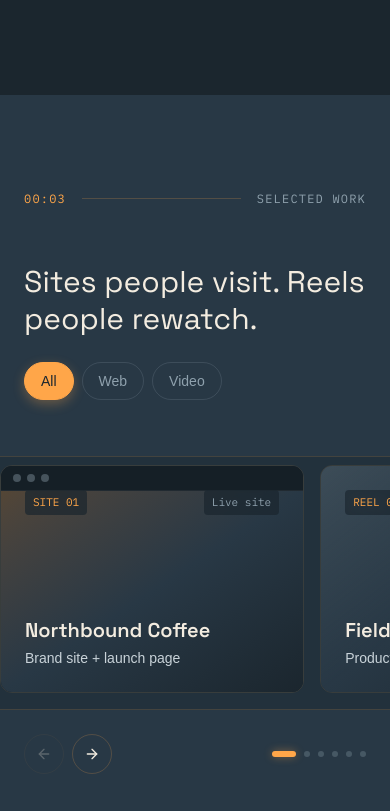
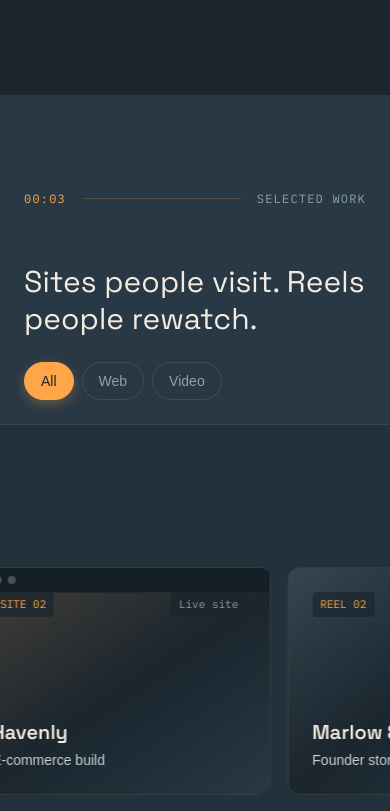
Before and after one commit to JaaniStudio/jaanistudio, a Next.js app: page / in a window 390 px wide. Shown: the part 4013-4824 px from the top of the page. Built offline with nearby package versions, Linux system fonts and the light colour scheme.

Commit message:
upd: slider move on scroll

```diff
--- a/app/components/Portfolio.tsx
+++ b/app/components/Portfolio.tsx
@@ -1,9 +1,8 @@
 'use client';
 
-import { useEffect, useRef, useState, startTransition } from 'react';
-import { motion, useInView, AnimatePresence } from 'framer-motion';
-import type { PointerEvent as ReactPointerEvent, MouseEvent as ReactMouseEvent } from 'react';
-import { Play, ArrowUpRight, ArrowLeft, ArrowRight } from 'lucide-react';
+import { useRef, useState } from 'react';
+import { motion, useInView, AnimatePresence, useScroll, useTransform } from 'framer-motion';
+import { Play, ArrowUpRight } from 'lucide-react';
 import TiltCard from './TiltCard';
 
 type ProjectType = 'web' | 'video';
@@ -83,81 +82,32 @@ const FILTERS: { label: string; value: 'all' | ProjectType }[] = [
 
 export default function Portfolio() {
   const [filter, setFilter] = useState<'all' | ProjectType>('all');
-  const [activeIndex, setActiveIndex] = useState(0);
-  const containerRef = useRef<HTMLDivElement>(null);
-  const dragState = useRef({ isDragging: false, startX: 0, startScroll: 0, moved: false });
-  const prevFilterRef = useRef(filter);
 
   const sectionRef = useRef<HTMLElement>(null);
   const isInView = useInView(sectionRef, { once: true, margin: '-80px' });
+  const trackRef = useRef<HTMLDivElement>(null);
 
   const filtered = filter === 'all' ? PROJECTS : PROJECTS.filter((p) => p.type === filter);
 
-  useEffect(() => {
-    if (prevFilterRef.current !== filter) {
-      prevFilterRef.current = filter;
-      startTransition(() => setActiveIndex(0));
-      containerRef.current?.scrollTo({ left: 0, behavior: 'auto' });
-    }
-  }, [filter]);
+  const { scrollYProgress } = useScroll({
+    target: sectionRef,
+    offset: ['start end', 'end start'],
+  });
 
-  const scrollToIndex = (index: number) => {
-    const container = containerRef.current;
-    if (!container) return;
-    const clamped = Math.max(0, Math.min(index, filtered.length - 1));
-    const card = container.children[clamped] as HTMLElement | undefined;
-    card?.scrollIntoView({ behavior: 'smooth', inline: 'start', block: 'nearest' });
-    setActiveIndex(clamped);
-  };
-
-  const handleScroll = () => {
-    const container = containerRef.current;
-    if (!container) return;
-    let closest = 0;
-    let closestDist = Infinity;
-    Array.from(container.children).forEach((child, i) => {
-      const el = child as HTMLElement;
-      const dist = Math.abs(el.offsetLeft - container.scrollLeft);
-      if (dist < closestDist) {
-        closestDist = dist;
-        closest = i;
-      }
+  const x = useTransform(scrollYProgress, (value) => {
+    const track = trackRef.current;
+    if (!track) return '0px';
+    const parent = track.parentElement;
+    if (!parent) return '0px';
+    const maxScroll = Math.max(0, track.scrollWidth - parent.clientWidth);
+    return `-${value * maxScroll}px`;
   });
-    setActiveIndex(closest);
-  };
-
-  const onPointerDown = (e: ReactPointerEvent<HTMLDivElement>) => {
-    const container = containerRef.current;
-    if (!container) return;
-    dragState.current = { isDragging: true, startX: e.clientX, startScroll: container.scrollLeft, moved: false };
-    container.setPointerCapture(e.pointerId);
-    container.style.cursor = 'grabbing';
-  };
-
-  const onPointerMove = (e: ReactPointerEvent<HTMLDivElement>) => {
-    const container = containerRef.current;
-    if (!container || !dragState.current.isDragging) return;
-    const delta = e.clientX - dragState.current.startX;
-    if (Math.abs(delta) > 4) dragState.current.moved = true;
-    container.scrollLeft = dragState.current.startScroll - delta;
-  };
-
-  const endDrag = () => {
-    const container = containerRef.current;
-    if (!container) return;
-    dragState.current.isDragging = false;
-    container.style.cursor = 'grab';
-  };
-
-  const onCardClick = (e: ReactMouseEvent<HTMLAnchorElement>) => {
-    if (dragState.current.moved) {
-      e.preventDefault();
-    }
-  };
 
   return (
-    <section id="work" className="relative bg-[#283845] py-24 md:py-32" ref={sectionRef}>
-      <div className="mx-auto max-w-6xl px-6">
+    <section id="work" className="relative" ref={sectionRef}>
+      <div style={{ height: `${filtered.length * 100}vh` }}>
+        <div className="sticky top-0 flex h-screen flex-col overflow-hidden bg-[#283845]">
+          <div className="mx-auto w-full max-w-6xl shrink-0 px-6 pt-24 md:pt-28">
             <motion.div
               className="mb-14 flex items-center gap-4 font-[family-name:var(--font-mono)] text-xs uppercase tracking-widest text-[#FFA649]"
               initial={{ y: 20, opacity: 0 }}
@@ -204,16 +154,12 @@ export default function Portfolio() {
             </div>
           </div>
 
-      <div className="relative mt-14">
-        <div className="border-y border-[#FFA649]/15 bg-[#1B262E]/40 py-2">
-          <div
-            ref={containerRef}
-            onScroll={handleScroll}
-            onPointerDown={onPointerDown}
-            onPointerMove={onPointerMove}
-            onPointerUp={endDrag}
-            onPointerLeave={endDrag}
-            className="flex cursor-grab snap-x snap-proximity gap-4 overflow-x-auto px-6 pb-2 [scrollbar-width:none] [&::-webkit-scrollbar]:hidden"
+          <div className="relative mt-6 flex min-h-0 flex-1">
+            <div className="flex w-full items-center border-y border-[#FFA649]/15 bg-[#1B262E]/40 py-2">
+              <motion.div
+                ref={trackRef}
+                style={{ x }}
+                className="flex gap-4 px-6"
               >
                 <AnimatePresence mode="popLayout">
                   {filtered.map((project) => (
@@ -226,10 +172,9 @@ export default function Portfolio() {
                       transition={{ duration: 0.35, ease: [0.22, 1, 0.36, 1] }}
                       className="aspect-[4/3] w-[78vw] shrink-0 snap-start sm:w-[42vw] md:w-[30vw] lg:w-[26vw]"
                     >
-                  <TiltCard tiltDegree={3} glare={true} className="h-full">
+                      <TiltCard tiltDegree={3} glare className="h-full">
                         <a
                           href="#contact"
-                      onClick={onCardClick}
                           className="group relative block h-full overflow-hidden rounded-xl border border-[#FFA649]/10 transition-all duration-500 ease-[cubic-bezier(0.22,1,0.36,1)] hover:-translate-y-1 hover:border-[#FFA649]/30 hover:shadow-[0_20px_50px_-16px_rgba(255,166,73,0.25)]"
                           data-cursor
                         >
@@ -285,54 +230,10 @@ export default function Portfolio() {
                     </motion.div>
                   ))}
                 </AnimatePresence>
+              </motion.div>
             </div>
           </div>
-
-        <motion.div
-          className="mx-auto mt-6 flex max-w-6xl items-center justify-between px-6"
-          initial={{ y: 20, opacity: 0 }}
-          animate={isInView ? { y: 0, opacity: 1 } : {}}
-          transition={{ duration: 0.5, ease: [0.22, 1, 0.36, 1], delay: 0.3 }}
-        >
-          <div className="flex gap-2">
-            <motion.button
-              aria-label="Previous project"
-              onClick={() => scrollToIndex(activeIndex - 1)}
-              disabled={activeIndex === 0}
-              whileHover={{ scale: 1.1 }}
-              whileTap={{ scale: 0.9 }}
-              className="flex h-10 w-10 items-center justify-center rounded-full border border-[#FFA649]/20 text-[#F3ECE0] transition-colors duration-300 hover:border-[#FFA649] hover:text-[#FFA649] hover:shadow-[0_0_20px_rgba(255,166,73,0.15)] disabled:pointer-events-none disabled:opacity-25"
-            >
-              <ArrowLeft className="h-4 w-4" />
-            </motion.button>
-            <motion.button
-              aria-label="Next project"
-              onClick={() => scrollToIndex(activeIndex + 1)}
-              disabled={activeIndex === filtered.length - 1}
-              whileHover={{ scale: 1.1 }}
-              whileTap={{ scale: 0.9 }}
-              className="flex h-10 w-10 items-center justify-center rounded-full border border-[#FFA649]/20 text-[#F3ECE0] transition-colors duration-300 hover:border-[#FFA649] hover:text-[#FFA649] hover:shadow-[0_0_20px_rgba(255,166,73,0.15)] disabled:pointer-events-none disabled:opacity-25"
-            >
-              <ArrowRight className="h-4 w-4" />
-            </motion.button>
         </div>
-
-          <div className="flex gap-2">
-            {filtered.map((project, i) => (
-              <motion.button
-                key={project.id}
-                aria-label={`Go to ${project.name}`}
-                onClick={() => scrollToIndex(i)}
-                className={`h-1.5 rounded-full transition-all duration-500 ease-[cubic-bezier(0.34,1.56,0.64,1)] ${
-                  i === activeIndex
-                    ? 'w-6 bg-[#FFA649] shadow-[0_0_8px_rgba(255,166,73,0.4)]'
-                    : 'w-1.5 bg-[#8FA1AD]/30 hover:bg-[#8FA1AD]/60'
-                }`}
-                whileHover={i !== activeIndex ? { scale: 1.5 } : {}}
-              />
-            ))}
-          </div>
-        </motion.div>
       </div>
     </section>
   );
```
Lines whose indentation alone changed are shown as unchanged.
